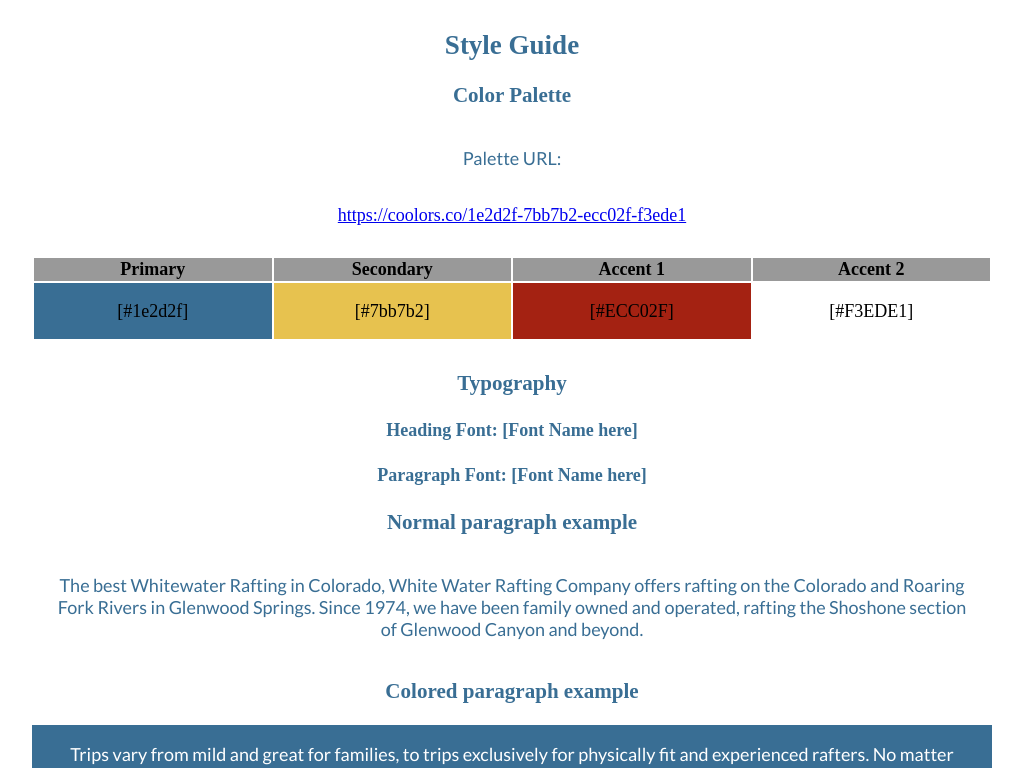
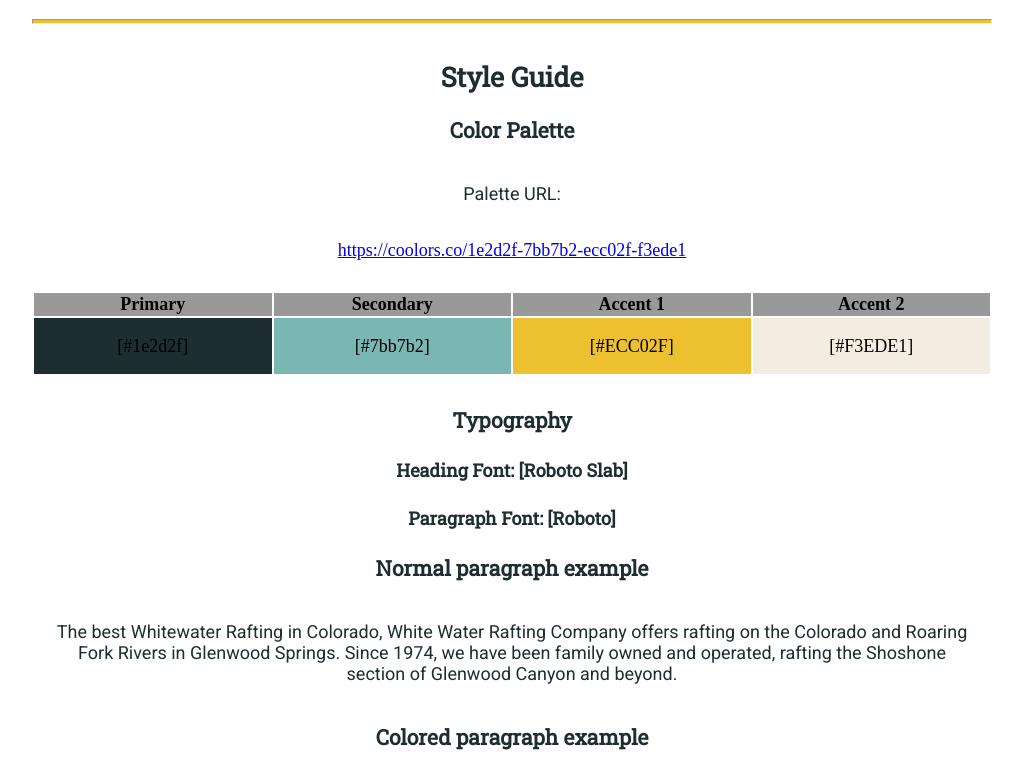
Before and after one commit to urielcruzss/wdd130-second, a plain HTML site: page wwr/site-plan-rafting.html in a window 1280 px wide. Shown: the part 1100-1868 px from the top of the page, without its empty margins (128-1151 px from the left). Drawn offline with Linux system fonts and the light colour scheme; a web font is replaced by a local one.

Commit message:
site plan page one completed

```diff
--- a/wwr/site-plan-rafting.html
+++ b/wwr/site-plan-rafting.html
@@ -66,11 +66,11 @@
         <!-- Choose a font for your paragraphs (body copy) and headlines. What font(s) have you chosen? Think also about which of your colors above you might use for background and font colors. -->
 
         <h4>
-            Heading Font: [Font Name here]
+            Heading Font: [Roboto Slab]
             <!-- change this -->
         </h4>
         <h4>
-            Paragraph Font: [Font Name here]
+            Paragraph Font: [Roboto]
             <!-- change this -->
         </h4>
         <h3>Normal paragraph example</h3>
--- a/wwr/styles/site-plan-rafting.css
+++ b/wwr/styles/site-plan-rafting.css
@@ -1,33 +1,35 @@
 /* if you are using any Google fonts change the font names below to your fonts.
 Any spaces in your font name should be replaced with a +.
 Fonts are separated by a & */
-@import url('https://fonts.googleapis.com/css2?family=IM+Fell+French+Canon&family=Lato:ital,wght@0,400;0,700;1,400&display=swap');
+@import url('https://fonts.googleapis.com/css2?family=Roboto+Slab&Roboto:wght@100..900&display=swap');
+@import url('https://fonts.googleapis.com/css2?family=Roboto:ital,wght@0,100;0,300;0,400;0,500;0,700;0,900;1,100;1,300;1,400;1,500;1,700;1,900&display=swap');
+@import url('https://fonts.googleapis.com/css2?family=Bungee+Tint&family=Roboto:ital,wght@0,100;0,300;0,400;0,500;0,700;0,900;1,100;1,300;1,400;1,500;1,700;1,900&display=swap');
 
 :root {
     /* change the values below to your colors from your palette */
-    --primary-color: #396E94;
-    --secondary-color: #E7C24F;
-    --accent1-color: #A42212;
-    --accent2-color: white;
+    --primary-color: #1e2d2f;
+    --secondary-color: #7bb7b2;
+    --accent1-color: #ECC02F;
+    --accent2-color: #F3EDE1;
 
     /* change the values below to your chosen font(s) */
-    --heading-font: "IM Fell French Canon";
-    --paragraph-font: Lato, Helvetica, sans-serif;
+    --heading-font: "Roboto Slab";
+    --paragraph-font: "Roboto";
 
     /* these colors below should be chosen from among your palette colors above */
-    --headline-color-on-white: #396E94;
+    --headline-color-on-white: #1e2d2f;
     /* headlines on a white background */
-    --headline-color-on-color: white;
+    --headline-color-on-color: #ECC02F;
     /* headlines on a colored background */
-    --paragraph-color-on-white: #396E94;
+    --paragraph-color-on-white: #1e2d2f;
     /* paragraph text on a white background */
-    --paragraph-color-on-color: white;
+    --paragraph-color-on-color: #F3EDE1;
     /* paragraph text on a colored background */
-    --paragraph-background-color: #396E94;
-    --nav-link-color: #396E94;
-    --nav-background-color: #D4AC0D;
-    --nav-hover-link-color: white;
-    --nav-hover-background-color: #396E94;
+    --paragraph-background-color: #1e2d2f;
+    --nav-link-color: #1e2d2f;
+    --nav-background-color: #7bb7b2;
+    --nav-hover-link-color: #F3EDE1;
+    --nav-hover-background-color: #1e2d2f;
 }
 
 
```
